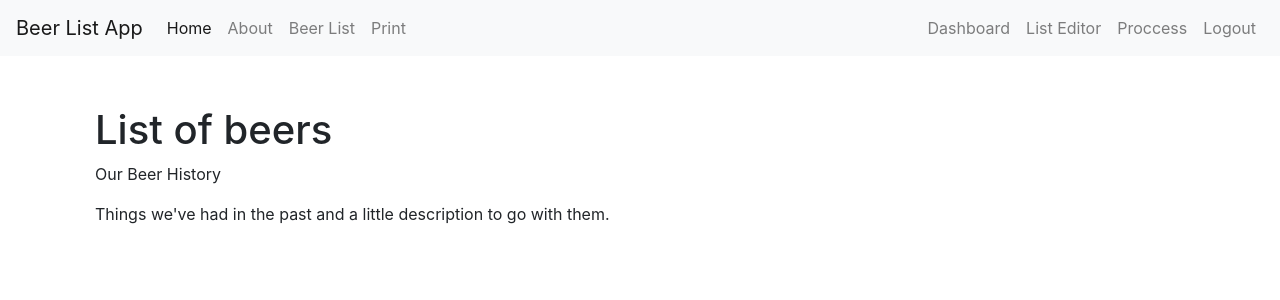
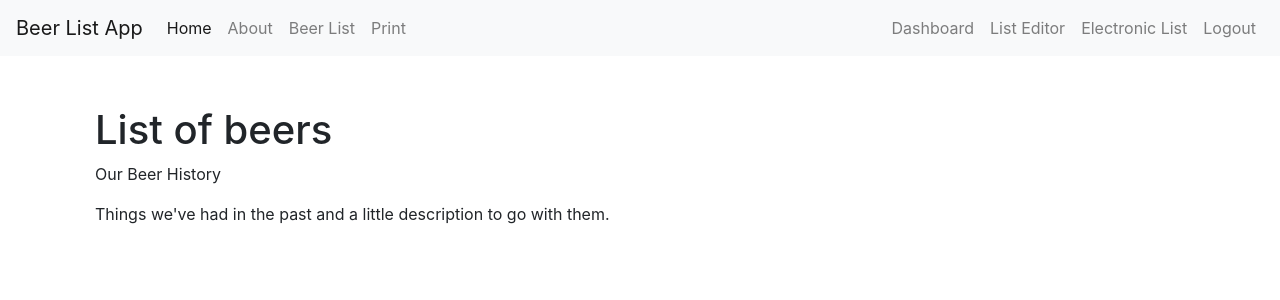
Before and after one commit to ytnoonty/mybeerapp, a Flask app: page /about in a window 1280 px wide. Shown: the top 300 px of the page. Run offline with Flask 2, Linux system fonts and the light colour scheme; the visitor is signed in with stand-in values (Sample User, id 1); data that the repository does not hold is empty; some libraries are stand-ins or nearby versions.

Commit message:
updated _navbar.html-

```diff
--- a/templates/includes/_navbar.html
+++ b/templates/includes/_navbar.html
@@ -27,7 +27,7 @@
           <a class="nav-link" href="/edit_beer_list">List Editor</a>
         </li>
         <li class="nav-item">
-          <a class="nav-link" href="/proccess_print">Proccess</a>
+          <a class="nav-link" href="/proccess_print">Electronic List</a>
         </li>
         <li class="nav-item">
           <a class="nav-link" href="/logout">Logout</a>
```
